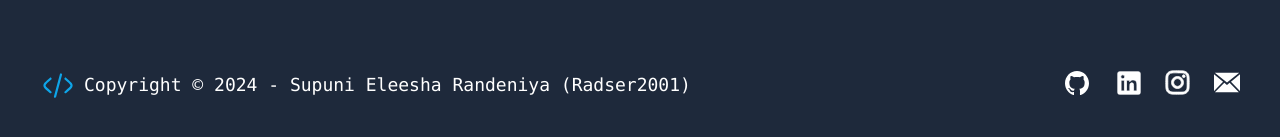
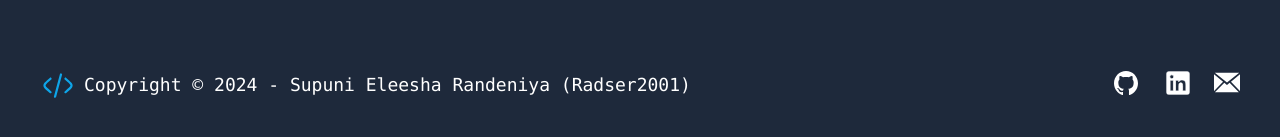
Before and after one commit to Radser2001/Portfolio, a Next.js app: page /projects in a window 1280 px wide. Shown: the part 3755-3892 px from the top of the page. Built offline with nearby package versions, Linux system fonts and the light colour scheme.

Commit message:
Update header

```diff
--- a/components/header/index.js
+++ b/components/header/index.js
@@ -13,19 +13,19 @@ const About = () => {
         Hello World!
       </h1>
       <h1 className="flex uppercase md:h-50  text-5xl md:text-[4.15rem] font-extrabold text-center text-transparent bg-clip-text bg-gradient-to-r from-sky-400 to-blue-600">
-        I&apos;m Supuni Eleesha
-        Randeniya
+        I&apos;m Supuni Eleesha Randeniya
       </h1>
       <h1 className="mt-10 text-xl md:text-2xl text-center">
-        <div className="flex flex-col lg:flex-row uppercase items-center justify-center">
+        <div className="flex flex-col lg:flex-row uppercase items-center justify-center mt-2">
           <p>
-            Full Stack Developer
+            Final Year SE - Cardiff Met
             <span className="hidden lg:inline mr-2 ml-2">|</span>
           </p>
           <p className="mt-1 lg:mt-0">
-            AI / ML Enthusiast <span className="hidden lg:inline mr-2">|</span>
+            Finance & Tech Enthusiast
+            <span className="hidden lg:inline mr-2 ml-2">|</span>
           </p>
-          <p className="mt-1 lg:mt-0">Undergraduate at SLIIT</p>
+          <p className="mt-1 lg:mt-0">CIMA Cert BA (Reading)</p>
         </div>
       </h1>
       <div className="mt-14 flex items-center justify-center">
@@ -45,28 +45,6 @@ const About = () => {
         >
           <Image src={linkedinIcon} alt="Linkedin" width={28} height={28} />
         </a>
-        {/* <a
-          href="https://facebook.com/radser2001/"
-          target="_blank"
-          className="ml-4 transition-transform hover:-translate-y-1 duration-300"
-          rel="noopener noreferrer"
-        >
-          <Image src={facebookIcon} alt="Facebook" width={43} height={43} />
-        </a> */}
-        <a
-          href="https://www.instagram.com/radser2001/"
-          target="_blank"
-          className="ml-4 transition-transform hover:-translate-y-1 duration-300"
-          rel="noopener noreferrer"
-        >
-          <Image
-            src={instaIcon}
-            alt="Instagram"
-            width={32}
-            height={32}
-            className=""
-          />
-        </a>
       </div>
       <div className="mt-14 text-center ">
         <a
--- a/components/shared/Footer.js
+++ b/components/shared/Footer.js
@@ -35,20 +35,6 @@ const Footer = () => {
             <Image src={linkedinIcon} alt="Linkedin" width={24} height={24} />
           </a>
           <a
-            href="https://www.instagram.com/radser2001/"
-            target="_blank"
-            className="ml-4 transition-transform hover:-translate-y-1 duration-300"
-            rel="noopener noreferrer"
-          >
-            <Image
-              src={instaIcon}
-              alt="Instagram"
-              width={25}
-              height={25}
-              className=""
-            />
-          </a>
-          <a
             href="mailto:supuni.randeniya@gmail.com"
             target="_blank"
             rel="noopener noreferrer"
--- a/lib/workExperience.js
+++ b/lib/workExperience.js
@@ -3,7 +3,7 @@ const workExperience = [
     company: "CyberElysium (Pvt) Ltd",
     location: "Remote",
     position: "Trainee Associate Software Engineer",
-    period: "July 2024 - Present",
+    period: "July 2024 - April 2025",
     description: [
       "Creating innovative software solutions with a focus on front-end and back-end integration.",
       "Utilizing agile practices to adapt to project needs and ensure responsiveness.",
```
